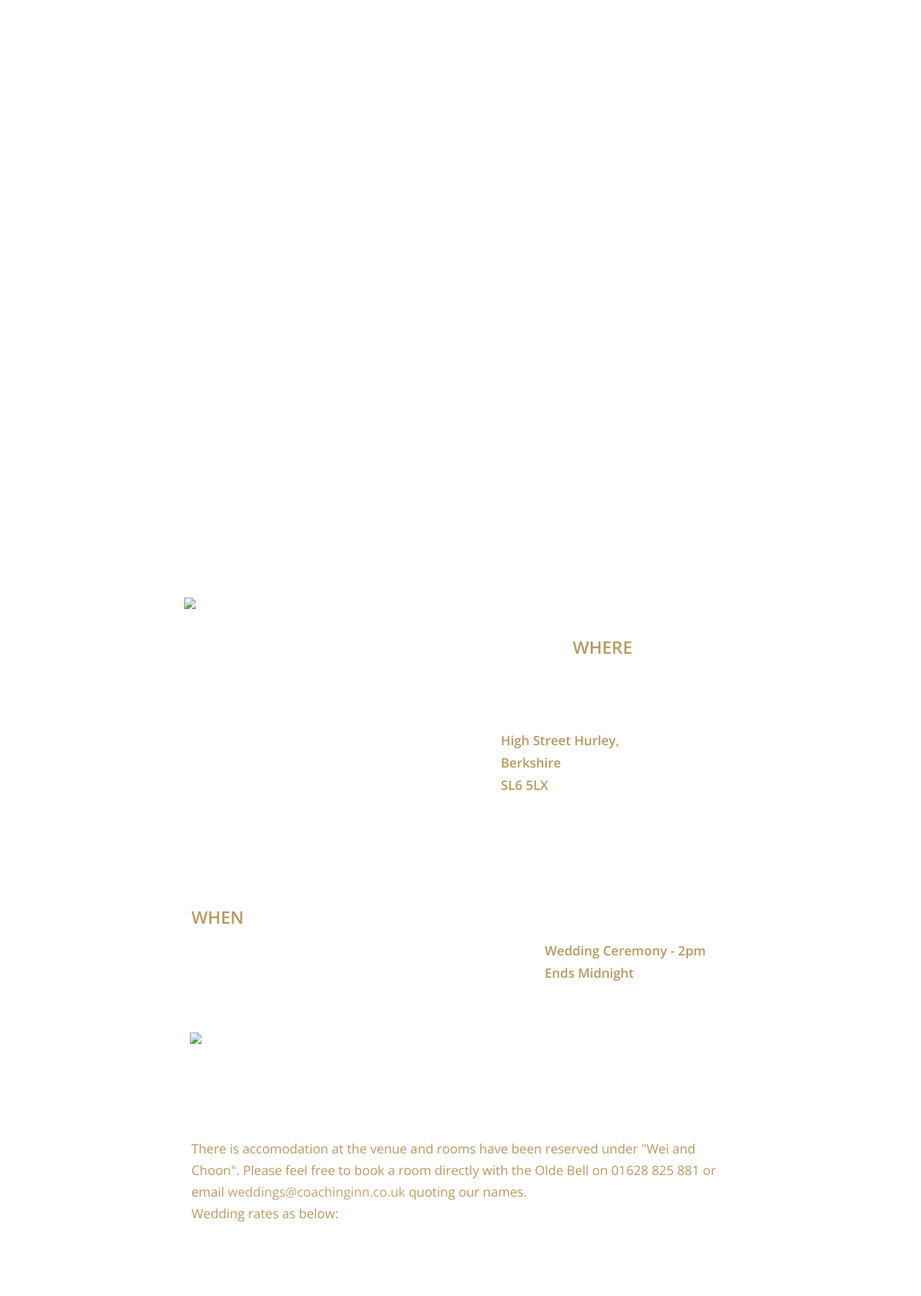
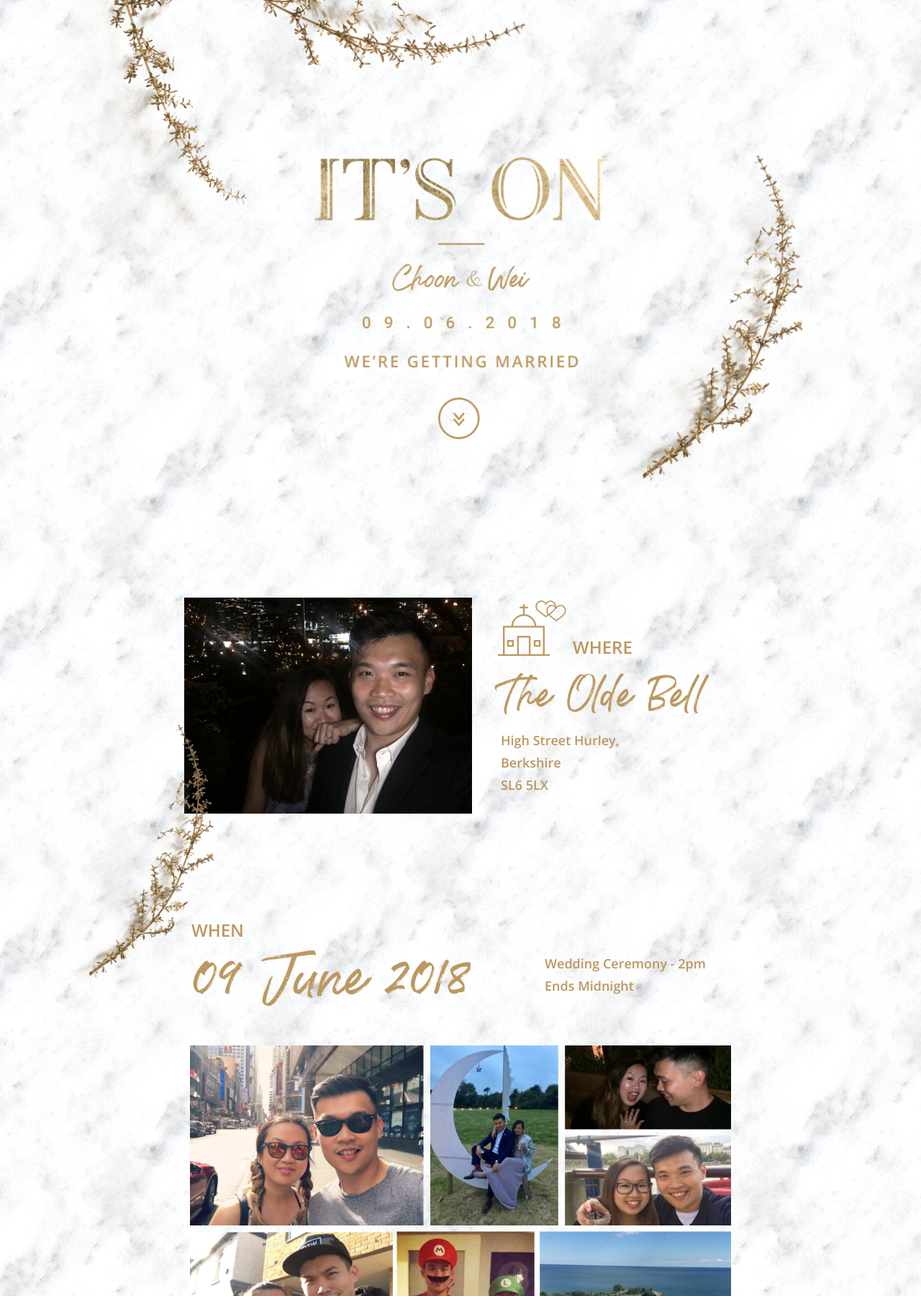
Before and after one commit to iamchoon/choonandwei, a plain HTML site: page index.html in a window 1280 px wide. Shown: the top 1800 px of the page at 72% size. Drawn offline with nearby package versions, Linux system fonts and the light colour scheme; the site is published under a folder, as on GitHub Pages, so addresses that start at the root find nothing.

Commit message:
fix relative path

```diff
--- a/index.html
+++ b/index.html
@@ -20,7 +20,7 @@
 
     body {
       background-color: #fff;
-      background-image: url(/assets/marble_bg.jpg);
+      background-image: url(assets/marble_bg.jpg);
       background-position: top left;
       background-repeat: repeat;
       overflow-x: hidden;
@@ -72,7 +72,7 @@
     }
 
     .leaf-1 {
-      background-image: url("/assets/sprite.png");
+      background-image: url("assets/sprite.png");
       background-position: -135px -1719px;
       width: 258px;
       height: 342px;
@@ -82,7 +82,7 @@
     }
 
     .leaf-2 {
-      background-image: url("/assets/sprite.png");
+      background-image: url("assets/sprite.png");
       background-position: -463px -1660px;
       width: 370px;
       height: 95px;
@@ -92,7 +92,7 @@
     }
 
     .leaf-3 {
-      background-image: url("/assets/sprite.png");
+      background-image: url("assets/sprite.png");
       background-position: -593px -1758px;
       width: 284px;
       height: 512px;
@@ -102,7 +102,7 @@
     }
 
     .leaf-4 {
-      background-image: url("/assets/sprite.png");
+      background-image: url("assets/sprite.png");
       background-position: -593px -1758px;
       width: 284px;
       height: 512px;
@@ -113,7 +113,7 @@
     }
 
     .leaf-5 {
-      background-image: url("/assets/sprite.png");
+      background-image: url("assets/sprite.png");
       background-position: -593px -1758px;
       width: 284px;
       height: 512px;
@@ -124,7 +124,7 @@
     }
 
     .leaf-6 {
-      background-image: url("/assets/sprite.png");
+      background-image: url("assets/sprite.png");
       background-position: -593px -1758px;
       width: 284px;
       height: 512px;
@@ -135,7 +135,7 @@
     }
 
     .leaf-7 {
-      background-image: url("/assets/sprite.png");
+      background-image: url("assets/sprite.png");
       background-position: -593px -1758px;
       width: 284px;
       height: 512px;
@@ -146,7 +146,7 @@
     }
 
     .leaf-8 {
-      background-image: url("/assets/sprite.png");
+      background-image: url("assets/sprite.png");
       background-position: -593px -1758px;
       width: 284px;
       height: 512px;
@@ -157,7 +157,7 @@
     }
 
     #header {
-      background-image: url("/assets/sprite.png");
+      background-image: url("assets/sprite.png");
       background-position: -510px -312px;
       width: 458px;
       height: 330px;
@@ -166,7 +166,7 @@
     }
 
     .church {
-      background-image: url("/assets/sprite.png");
+      background-image: url("assets/sprite.png");
       background-position: -40px -35px;
       width: 105px;
       height: 85px;
@@ -184,7 +184,7 @@
     }
 
     .old-bell {
-      background-image: url("/assets/sprite.png");
+      background-image: url("assets/sprite.png");
       background-position: -18px -377px;
       width: 314px;
       height: 69px;
@@ -193,7 +193,7 @@
     }
 
     .down-arrow {
-      background-image: url("/assets/sprite.png");
+      background-image: url("assets/sprite.png");
       background-position: -771px -48px;
       width: 77px;
       height: 72px;
@@ -230,7 +230,7 @@
 
     #when .date {
       float: left;
-      background-image: url("/assets/sprite.png");
+      background-image: url("assets/sprite.png");
       background-position: -20px -165px;
       width: 491px;
       height: 108px;
@@ -244,7 +244,7 @@
     #accomodaiton .accomodaiton {
       margin-top: 10px;
       margin-bottom: 20px;
-      background-image: url("/assets/sprite.png");
+      background-image: url("assets/sprite.png");
       background-position: -45px -528px;
       width: 302px;
       height: 60px;
@@ -253,7 +253,7 @@
 
     #accomodaiton .hotel-icon {
       margin: 10px auto;
-      background-image: url("/assets/sprite.png");
+      background-image: url("assets/sprite.png");
       background-position: -215px -41px;
       width: 76px;
       height: 82px;
@@ -287,7 +287,7 @@
     #transport .transport {
       margin-top: 10px;
       margin-bottom: 20px;
-      background-image: url("/assets/sprite.png");
+      background-image: url("assets/sprite.png");
       background-position: -39px -619px;
       width: 211px;
       height: 70px;
@@ -297,7 +297,7 @@
     #transport .train {
       margin-top: 10px;
       margin-bottom: 20px;
-      background-image: url("/assets/sprite.png");
+      background-image: url("assets/sprite.png");
       background-position: -357px -35px;
       width: 91px;
       height: 90px;
@@ -308,7 +308,7 @@
     #transport .car {
       margin-top: 10px;
       margin-bottom: 20px;
-      background-image: url("/assets/sprite.png");
+      background-image: url("assets/sprite.png");
       background-position: -507px -37px;
       width: 91px;
       height: 90px;
@@ -336,7 +336,7 @@
     }
 
     #schedule .schedule {
-      background-image: url("/assets/pics/schedule.png");
+      background-image: url("assets/pics/schedule.png");
       height: 230px;
       background-position: center;
       background-repeat: no-repeat;
@@ -498,7 +498,7 @@
     <div class="down-arrow"></div>
   </section>
   <section id="where">
-    <img src="/assets/pics/main_image.jpg"/>
+    <img src="assets/pics/main_image.jpg"/>
     <div class="leaf-4"></div>
     <div class="content">
       <h3 class="church">WHERE</h3>
@@ -515,7 +515,7 @@
     <p>Ends Midnight</p>
   </section>
   <section id="collage">
-    <img class="collage" src="/assets/pics/collage.png"/>
+    <img class="collage" src="assets/pics/collage.png"/>
     <div class="leaf-5"></div>
   </section>
   <section id="accomodaiton">
```
